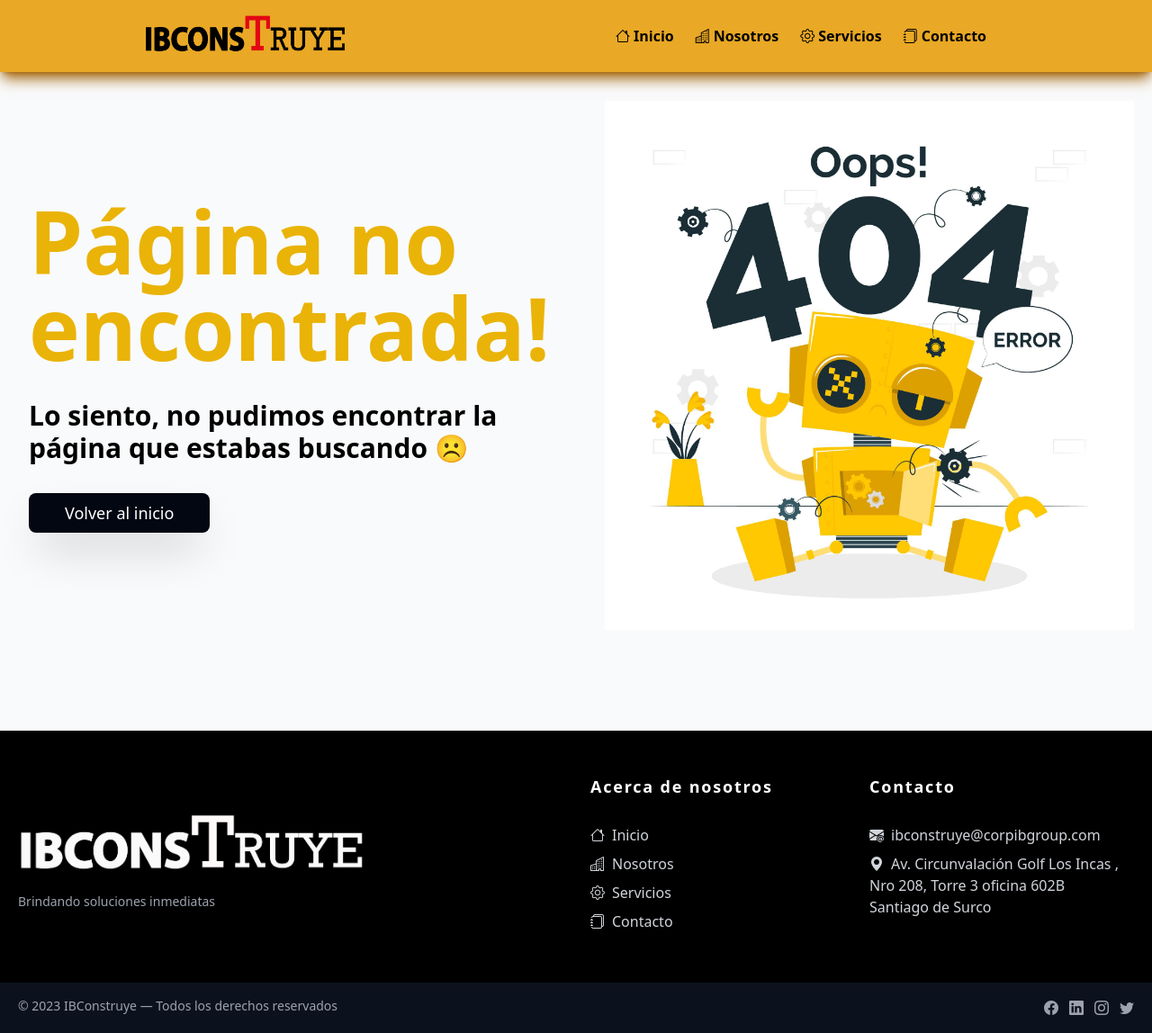
After one commit to JesusMayta/IBConstruye-App, a PHP site: template src/views/pages/404.php in a window 1280 px wide. The commit adds this page. Shown: the whole page at 90% size. Run offline with PHP 8.4, Linux system fonts and the light colour scheme; the template is opened without the code that fills it, so the values that code supplies are empty; some libraries are stand-ins or nearby versions.

Commit message:
Subiendo pàgina 404

```diff
--- a/dist/output.css
+++ b/dist/output.css
@@ -662,6 +662,16 @@ video {
   margin: -1rem;
 }
 
+.mx-5 {
+  margin-left: 1.25rem;
+  margin-right: 1.25rem;
+}
+
+.mx-8 {
+  margin-left: 2rem;
+  margin-right: 2rem;
+}
+
 .mx-auto {
   margin-left: auto;
   margin-right: auto;
@@ -954,8 +960,14 @@ video {
   width: 100vw;
 }
 
-.w-8 {
-  width: 2rem;
+.w-min {
+  width: -moz-min-content;
+  width: min-content;
+}
+
+.w-max {
+  width: -moz-max-content;
+  width: max-content;
 }
 
 .-translate-x-32 {
@@ -1133,8 +1136,8 @@ video {
   border-width: 2px;
 }
 
-.border-4 {
-  border-width: 4px;
+.border-0 {
+  border-width: 0px;
 }
 
 .border-b {
@@ -1267,6 +1269,11 @@ video {
   background-color: rgb(0 0 0 / 0.8);
 }
 
+.bg-gray-50 {
+  --tw-bg-opacity: 1;
+  background-color: rgb(249 250 251 / var(--tw-bg-opacity));
+}
+
 .bg-gray-800 {
   --tw-bg-opacity: 1;
   background-color: rgb(31 41 55 / var(--tw-bg-opacity));
@@ -1409,16 +1426,41 @@ video {
   padding-bottom: 1.25rem;
 }
 
-.py-6 {
-  padding-top: 1.5rem;
-  padding-bottom: 1.5rem;
-}
-
 .py-8 {
   padding-top: 2rem;
   padding-bottom: 2rem;
 }
 
+.px-10 {
+  padding-left: 2.5rem;
+  padding-right: 2.5rem;
+}
+
+.py-44 {
+  padding-top: 11rem;
+  padding-bottom: 11rem;
+}
+
+.py-24 {
+  padding-top: 6rem;
+  padding-bottom: 6rem;
+}
+
+.py-32 {
+  padding-top: 8rem;
+  padding-bottom: 8rem;
+}
+
+.px-12 {
+  padding-left: 3rem;
+  padding-right: 3rem;
+}
+
+.py-16 {
+  padding-top: 4rem;
+  padding-bottom: 4rem;
+}
+
 .pb-10 {
   padding-bottom: 2.5rem;
 }
@@ -1548,6 +1603,16 @@ video {
   line-height: 1rem;
 }
 
+.text-9xl {
+  font-size: 8rem;
+  line-height: 1;
+}
+
+.text-8xl {
+  font-size: 6rem;
+  line-height: 1;
+}
+
 .font-black {
   font-weight: 900;
 }
@@ -1568,6 +1637,10 @@ video {
   font-weight: 600;
 }
 
+.leading-5 {
+  line-height: 1.25rem;
+}
+
 .leading-6 {
   line-height: 1.5rem;
 }
@@ -1580,6 +1653,10 @@ video {
   line-height: 2rem;
 }
 
+.leading-normal {
+  line-height: 1.5;
+}
+
 .leading-relaxed {
   line-height: 1.625;
 }
@@ -1649,6 +1740,16 @@ video {
 .text-yellow-400 {
   --tw-text-opacity: 1;
   color: rgb(250 204 21 / var(--tw-text-opacity));
+}
+
+.text-yellow-500 {
+  --tw-text-opacity: 1;
+  color: rgb(234 179 8 / var(--tw-text-opacity));
+}
+
+.text-gray-900 {
+  --tw-text-opacity: 1;
+  color: rgb(17 24 39 / var(--tw-text-opacity));
 }
 
 .underline {
@@ -2198,6 +2321,11 @@ video {
 }
 
 @media (min-width: 1024px) {
+  .lg\:mx-0 {
+    margin-left: 0px;
+    margin-right: 0px;
+  }
+
   .lg\:mt-0 {
     margin-top: 0px;
   }
@@ -2248,6 +2376,18 @@ video {
 
   .lg\:w-\[54\%\] {
     width: 54%;
+  }
+
+  .lg\:flex-row {
+    flex-direction: row;
+  }
+
+  .lg\:justify-end {
+    justify-content: flex-end;
+  }
+
+  .lg\:text-start {
+    text-align: start;
   }
 
   .lg\:text-3xl {
--- a/src/views/js/funtionality.js
+++ b/src/views/js/funtionality.js
@@ -6,7 +6,7 @@ const slider = document.getElementById('slider');
 
 setInterval(() => {
     const randomeImage = Math.floor(Math.random() * 4);
-    slider.style.backgroundImage = `url("src/views/assets/slider_images/${imagesSlider[randomeImage]}")`;
+    if (slider) slider.style.backgroundImage = `url("src/views/assets/slider_images/${imagesSlider[randomeImage]}")`;
 }, 5000);
 
 //Responsive menu
@@ -46,7 +46,6 @@ closeMenuButton.addEventListener('click', () => {
 const optionTipo = document.getElementById('tipoPersona');
 const personaNatural = document.getElementById('form_persona_natural');
 const personaEmpresa = document.getElementById('form_persona_empresa');
-const restForm = document.getElementById('form_general');
 
 if (optionTipo) {
     optionTipo.addEventListener('change', (e) => {
@@ -54,17 +53,14 @@ if (optionTipo) {
             case 'personaNatural':
                 personaNatural.classList.remove('hidden')
                 personaEmpresa.classList.add('hidden');
-                restForm.classList.remove('hidden');
                 break;
             case 'personaEmpresa':
                 personaNatural.classList.add('hidden')
                 personaEmpresa.classList.remove('hidden');
-                restForm.classList.remove('hidden');
                 break;
             case 'unselect':
                 personaEmpresa.classList.add('hidden');
                 personaEmpresa.classList.add('hidden');
-                restForm.classList.add('hidden');
                 break;
         };
     });
--- /dev/null
+++ b/src/views/pages/404.php
@@ -0,0 +1,16 @@
+<section>
+    <div class="min-h-max w-screen bg-gray-50 flex items-center justify-center py-16">
+        <div class="container flex flex-col-reverse lg:flex-row items-center">
+            <div class="w-full lg:w-1/2 mx-8 flex flex-col justify-center">
+                <h1 class="text-8xl text-yellow-500 font-dark font-extrabold mb-8 text-center lg:text-start">Página no encontrada!</h1>
+                <p class="text-xl lg:text-3xl font-semibold leading-normal mb-8 text-center lg:text-start">
+                Lo siento, no pudimos encontrar la página que estabas buscando ☹️
+                </p>
+                <a href="index.php" class="w-max mx-auto lg:mx-0 px-10 py-3 text-lg font-medium leading-5 shadow-2xl text-white transition-all duration-400 border-0 rounded-lg focus:outline-none bg-gray-950 hover:bg-gray-800">Volver al inicio</a>
+            </div>
+            <figure class="w-full lg:w-1/2 mx-5 my-12">
+                <img src="src/views/assets/images/404.jpg" class="" alt="Page not found">
+            </figure>
+        </div>
+    </div>
+</section>
--- a/src/views/plantilla.php
+++ b/src/views/plantilla.php
@@ -12,7 +12,7 @@
     	include($pagePath);
 	} else {
 	    // Página no encontrada
-	    echo 'Página no encontrada';
+	    include('src/views/pages/404.php');
 	}
 
 	include('src/views/components/footer.php');
```
Also changed, not shown: other parts of dist/output.css (+88 -35 lines), src/views/assets/images/404.jpg (added), src/views/assets/svg/Cloudy.svg (added).
